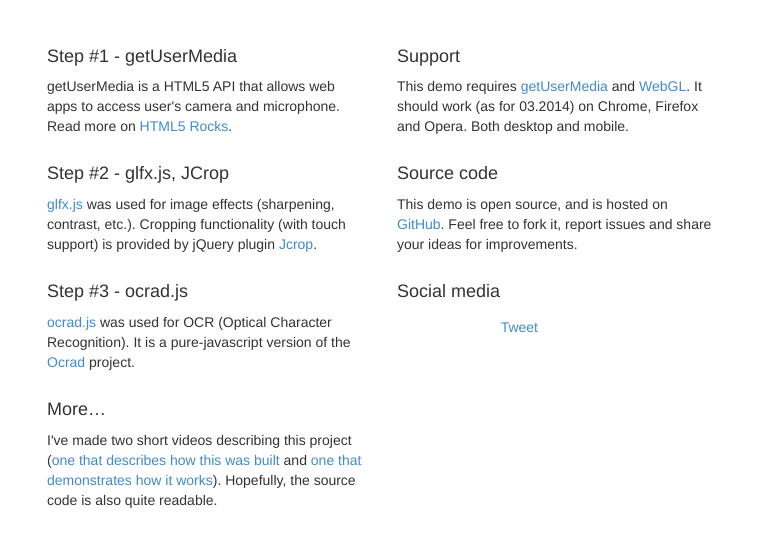
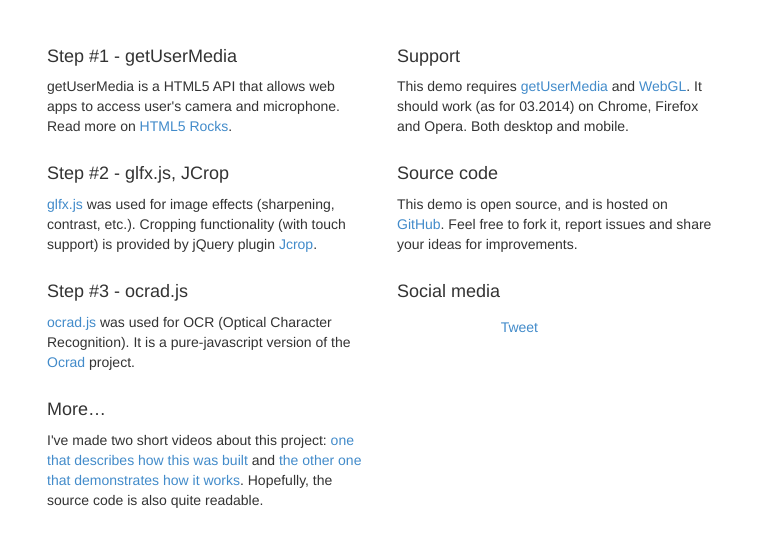
Before and after one commit to kdzwinel/JS-OCR-demo, a plain HTML site: page index.html in a window 1280 px wide. Shown: the part 742-1299 px from the top of the page, without its empty margins (258-1021 px from the left). Drawn offline with nearby package versions, Linux system fonts and the light colour scheme; grey boxes are pictures that could not be loaded; a script that the page names is missing.

Commit message:
Small text change.

```diff
--- a/index.html
+++ b/index.html
@@ -105,8 +105,7 @@
 
             <h4>More&hellip;</h4>
 
-            <p>I've made two short videos describing this project (<a href="https://www.youtube.com/watch?v=9TzXcBBC1J8">one that describes how this was built</a> and <a href="https://www.youtube.com/watch?v=ttn437BlEbo">one that demonstrates how it works</a>). Hopefully, the source code is also quite
-                readable.</p>
+            <p>I've made two short videos about this project: <a href="https://www.youtube.com/watch?v=9TzXcBBC1J8">one that describes how this was built</a> and <a href="https://www.youtube.com/watch?v=ttn437BlEbo">the other one that demonstrates how it works</a>. Hopefully, the source code is also quite readable.</p>
         </div>
 
         <div class="col-lg-6">
```
